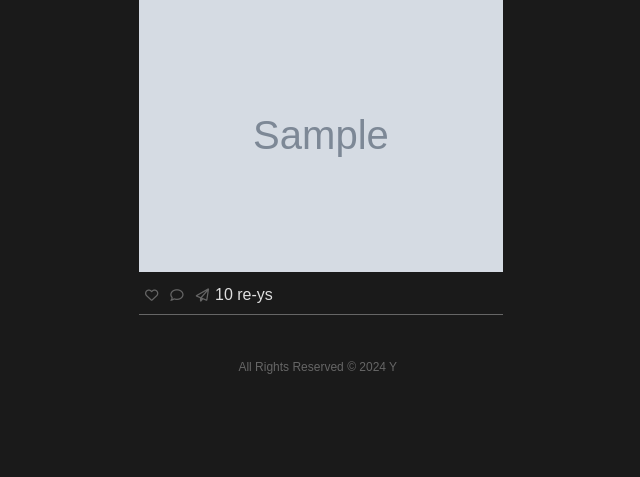
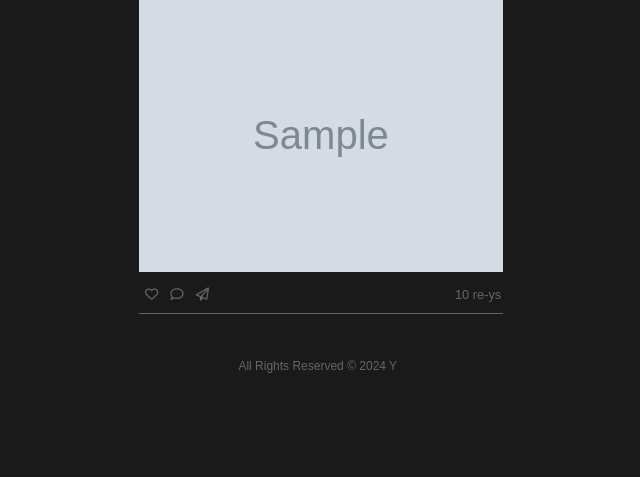
Before and after one commit to tylerbui/project3, a Django app: page / in a window 1280 px wide. Shown: the part 159-636 px from the top of the page, without its empty margins (319-959 px from the left). Run offline with Django 4.2, Linux system fonts and the light colour scheme; tables that the repository leaves empty hold one stand-in row (values such as "Sample post"); grey boxes marked "Sample" are stand-in pictures.

Commit message:
updates html

```diff
--- a/main_app/templates/home.html
+++ b/main_app/templates/home.html
@@ -17,7 +17,7 @@
                         <button type="submit"><i class="fa-regular fa-comment"></i></button>
                         <button type="submit"><i class="fa-regular fa-paper-plane"></i></button>
                         <div class="comment-info">
-                                <p>10 re-ys</p>
+                                <p class="comments-p-home">10 re-ys</p>
                         </div>
                 </div>
         </div>
```
